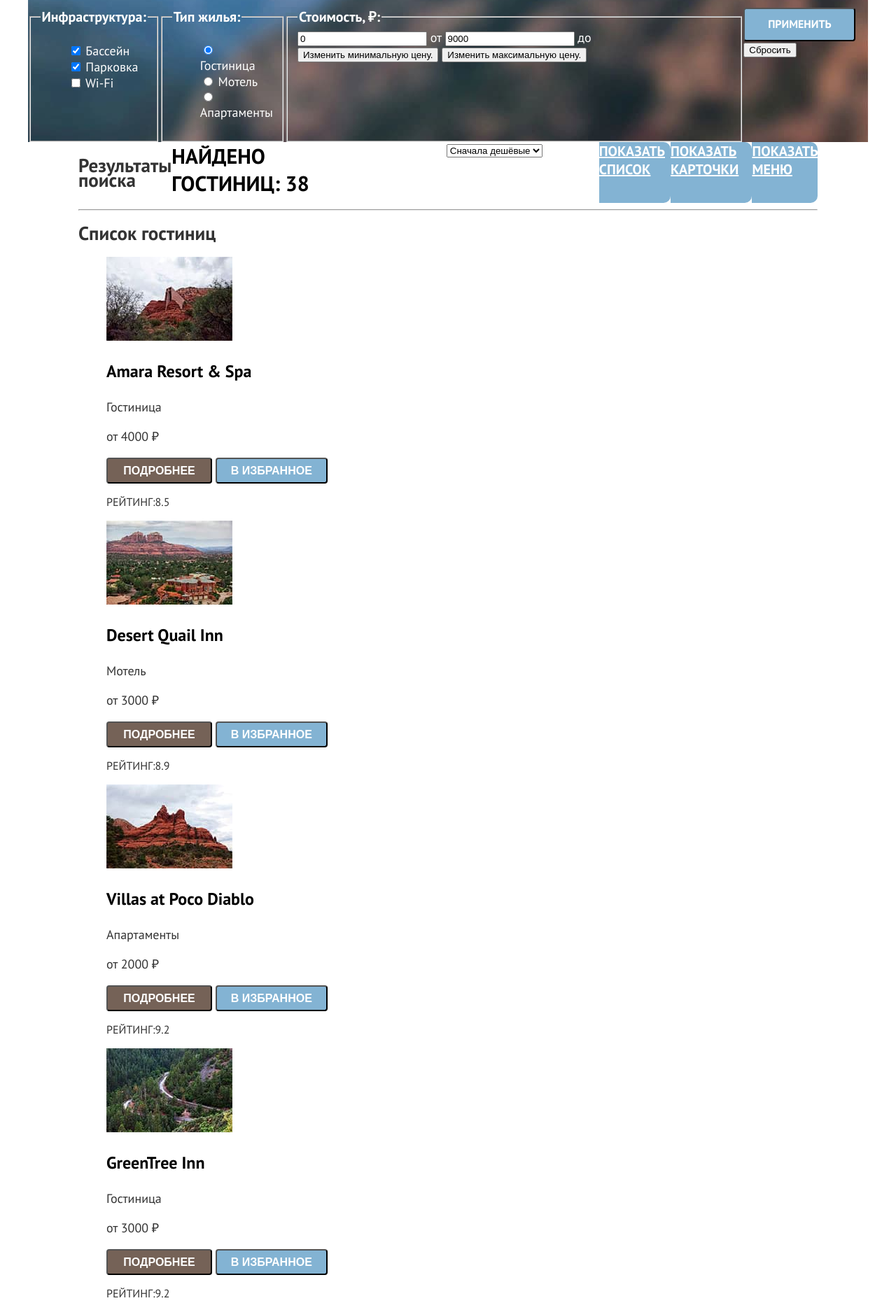
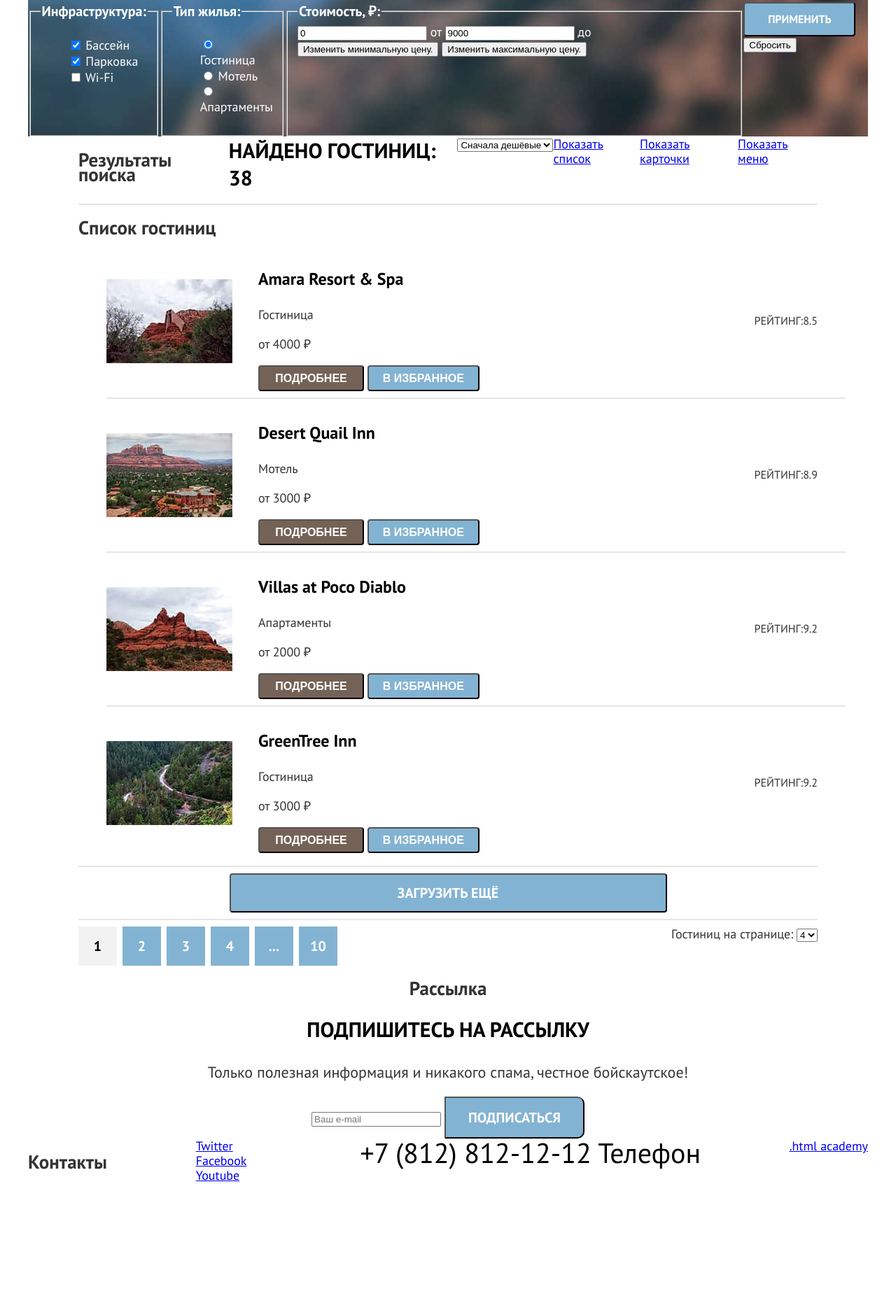
Before and after one commit to AnArtsiom/1847613-sedona-32, a plain HTML site: page hotels.html in a window 1280 px wide. Shown: the part 303-2165 px from the top of the page at 70% size. After the commit the page ends 1996 px from the top, so only its background shows below. Drawn offline with Linux system fonts and the light colour scheme.

Commit message:
Исправил ошибки

```diff
--- a/hotels.html
+++ b/hotels.html
@@ -151,23 +151,25 @@
 				<section class="hotels-sort">
 					<h2 class="visually-hidden">Результаты поиска</h2>
 					<span class="hotels-sort-title">найдено гостиниц: <span class="hotels_number">38</span></span>
+					<div class="sorting-type-wrapper">
 						<form class="hotels-sorting-type">
 							<select class="select-control" name="sorting">
 								<option value="cheap">Сначала дешёвые</option>
 								<option value="expensive">Сначала дорогие</option>
 							</select>
 						</form>
-					<a href="#" class="button">
+						<a href="#" class="button-menu">
 							<span class="visually-hidden">Показать список</span>
 						</a>
-					<a href="#" class="button">
+						<a href="#" class="button-menu">
 							<span class="visually-hidden">Показать карточки</span>
 						</a>
-					<a href="#" class="button">
+						<a href="#" class="button-menu">
 							<span class="visually-hidden">Показать меню</span>
 						</a>
+					</div>
 				</section>
-				<hr>
+				<hr class="divider">
 				<section class="hotels-catalog">
 					<h2 class="visually-hidden">Список гостиниц</h2>
 					<ul class="hotels-cards">
@@ -183,6 +185,7 @@
 									<button class="favourites">В избранное</button>
 								</div>
 							</div>
+							<div class="hotel-card-rating-wrapper">
 								<div class="hotel-card-rating_block">
 									<span class="star" data-rating="1"></span>
 									<span class="star" data-rating="2"></span>
@@ -191,8 +194,9 @@
 									<span class="star" data-rating="5"></span>
 								</div>
 								<p class="hotel-card-rating">РЕЙТИНГ:<span>8.5</span></p>
+							</div>
 						</li>
-
+						<hr class="divider">
 						<li class="hotel-card">
 							<img src="img/hotels/hotels-cards/desert-quali.jpg" width="180" height="120"
 								alt="Desert Quail Inn" class="hotel-card-img">
@@ -205,6 +209,7 @@
 									<button class="favourites">В избранное</button>
 								</div>
 							</div>
+							<div class="hotel-card-rating-wrapper">
 								<div class="hotel-card-rating_block">
 									<span class="star" data-rating="1"></span>
 									<span class="star" data-rating="2"></span>
@@ -213,8 +218,9 @@
 									<span class="star" data-rating="5"></span>
 								</div>
 								<p class="hotel-card-rating">РЕЙТИНГ:<span>8.9</span></p>
+							</div>
 						</li>
-
+						<hr class="divider">
 						<li class="hotel-card">
 							<img src="img/hotels/hotels-cards/villas.jpg" width="180" height="120"
 								alt="Villas at Poco Diablo" class="hotel-card-img">
@@ -227,6 +233,7 @@
 									<button class="favourites">В избранное</button>
 								</div>
 							</div>
+							<div class="hotel-card-rating-wrapper">
 								<div class="hotel-card-rating_block">
 									<span class="star" data-rating="1"></span>
 									<span class="star" data-rating="2"></span>
@@ -235,8 +242,9 @@
 									<span class="star" data-rating="5"></span>
 								</div>
 								<p class="hotel-card-rating">РЕЙТИНГ:<span>9.2</span></p>
+							</div>
 						</li>
-
+						<hr class="divider">
 						<li class="hotel-card">
 							<img src="img/hotels/hotels-cards/green-tree.jpg" width="180" height="120"
 								alt="GreenTree Inn" class="hotel-card-img">
@@ -249,6 +257,7 @@
 									<button class="favourites">В избранное</button>
 								</div>
 							</div>
+							<div class="hotel-card-rating-wrapper">
 								<div class="hotel-card-rating_block">
 									<span class="star" data-rating="1"></span>
 									<span class="star" data-rating="2"></span>
@@ -257,9 +266,12 @@
 									<span class="star" data-rating="5"></span>
 								</div>
 								<p class="hotel-card-rating">РЕЙТИНГ:<span>9.2</span></p>
+							</div>
 						</li>
 					</ul>
+					<hr class="divider">
 					<button class="button hotels-show-more" type="button">Загрузить ещё</button>
+					<hr class="divider">
 				</section>
 
 				<section class="pagination">
@@ -313,17 +325,17 @@
 			<h2 class="visually-hidden">Контакты</h2>
 			<ul class="footer-social-list">
 				<li class="footer-social-item">
-					<a href="https://twitter.com/htmlacademy_ru" class="button">
+					<a href="https://twitter.com/htmlacademy_ru" class="button-social--twitter">
 						<span class="visually-hidden">Twitter</span>
 					</a>
 				</li>
 				<li class="footer-social-item">
-					<a href="https://www.facebook.com/htmlacademy" class="button">
+					<a href="https://www.facebook.com/htmlacademy" class="button-social--facebook">
 						<span class="visually-hidden">Facebook</span>
 					</a>
 				</li>
 				<li class="footer-social-item">
-					<a href="https://www.youtube.com/c/HTMLAcademyRUS" class="button">
+					<a href="https://www.youtube.com/c/HTMLAcademyRUS" class="button-social--youtube">
 						<span class="visually-hidden">Youtube</span>
 					</a>
 				</li>
--- a/styles/styles.css
+++ b/styles/styles.css
@@ -1,3 +1,9 @@
+*,
+*::before,
+*::after {
+	box-sizing: border-box;
+}
+
 @font-face {
 	font-family: "PT Sans";
 	font-style: normal;
@@ -35,6 +41,7 @@ body {
 /* navigation */
 .navigation {
 	display: flex;
+	justify-content: space-between;
 	width: 1200px;
 	margin: 0 auto;
 }
@@ -42,13 +49,12 @@ body {
 .navigation-list {
 	margin: 0;
 	padding: 0;
-	width: 320px;
+	width: 309px;
 	list-style: none;
 }
 
 .navigation-user {
-	width: 280px;
-	margin-left: auto;
+	width: 250px;
 }
 
 .navigation-link {
@@ -61,6 +67,8 @@ body {
 
 .button-nav {
 	display: inline-block;
+	width: 160px;
+	padding: 9px;
 	border-radius: 4px;
 	background-color: #756257;
 	font-size: 16px;
@@ -143,6 +151,7 @@ body {
 
 .advantages-list-item {
 	width: 400px;
+	background-repeat: no-repeat;
 }
 
 .advantages-list-item:nth-child(2n + 1) {
@@ -164,7 +173,7 @@ body {
 .advantages-list .advantages-list-item--housing {
 	background-image: url('../img/index/advantages/housing.svg');
 	background-size: 75px 72px;
-	background-repeat: no-repeat;
+
 }
 
 .advantages-list .advantages-list-item--food {
@@ -177,7 +186,6 @@ body {
 .advantages-list .advantages-list-item--souvenirs {
 	background-image: url('../img/index/advantages/souvenirs.svg');
 	background-size: 64px 76px;
-	background-repeat: no-repeat;
 }
 
 /* SEARCH */
@@ -200,6 +208,8 @@ body {
 
 .search-link {
 	display: inline-block;
+	width: 575px;
+    padding: 12px;
 	border-radius: 10px;
 	background-color: #756257;
 	font-size: 20px;
@@ -240,6 +250,8 @@ body {
 }
 
 .button {
+	width: 200px;
+	padding: 15px;
 	border-radius: 0px 10px 10px 0px;
 	background-color: #83b3d3;
 	font-size: 20px;
@@ -254,7 +266,7 @@ body {
 
 .footer-social-link {
 	display: flex;
-	justify-content: space-around;
+	justify-content: space-between;
 	width: 1200px;
 	margin: 0 auto;
 }
@@ -263,7 +275,6 @@ body {
 	margin: 0;
 	padding: 0;
 	width: 108px;
-	margin-right: auto;
 	list-style: none;
 }
 
@@ -272,11 +283,6 @@ body {
 	line-height: 40px;
 	color: #000;
 	text-decoration: none;
-}
-
-.footer-htmlacademy-link {
-	margin-left: auto;
-	margin-right: 72px;
 }
 
 /* HOTELS */
@@ -298,6 +304,7 @@ body {
 }
 
 .breadcrumbs {
+	display: flex;
 	font-size: 16px;
 	line-height: 21px;
 	list-style: none;
@@ -332,24 +339,24 @@ body {
 
 .hotels-sort {
 	display: flex;
+	justify-content: space-between;
+}
+
+.sorting-type-wrapper {
+	display: flex;
 }
 
 .hotels-sort-title {
 	font-size: 30px;
 	font-weight: 700;
 	line-height: 39px;
-	margin-right: 192px;
 	color: #000;
 	text-transform: uppercase;
 }
 
-.select-control {
-	margin-right: 81px;
-}
-
 .button-submit {
-	height: 48px;
 	width: 160px;
+	padding: 12px;
 	border-radius: 4px;
 	font-size: 16px;
 	line-height: 21px;
@@ -362,6 +369,21 @@ body {
 
 .hotels-cards {
 	list-style: none;
+}
+
+.hotel-card {
+	display: flex;
+	align-items: center;
+	width: 100%;
+	justify-content: space-between;
+}
+
+.hotel-card-img {
+	margin-right: 37px;
+}
+
+.hotel-card-about {
+	margin-right: auto;
 }
 
 .hotel-card-about-title {
@@ -387,6 +409,11 @@ body {
 	text-transform: uppercase;
 }
 
+.divider {
+width: 1056px;
+border: 1px solid #E6E6E6;
+}
+
 .hotel-card-rating {
 	font-size: 16px;
 	line-height: 21px;
@@ -406,8 +433,10 @@ body {
 }
 
 .hotels-show-more {
-	height: 55px;
+	display: block;
+	margin: 0 auto;
 	width: 625px;
+	padding: 13px;
 	border-radius: 4px;
 	background-color: #83B3D3;
 	font-size: 20px;
@@ -431,7 +460,16 @@ body {
 	list-style: none;
 }
 
+.pagination-item {
+	margin-right: 8px;
+}
+
+.pagination-item:last-child {
+	margin: 0px;
+}
+
 .pagination-link {
+	padding: 15px;
 	display: inline-block;
 	color: #FFFFFF;
 	background-color: #83B3D3;
@@ -440,7 +478,6 @@ body {
 	font-weight: 700;
 	line-height: 26px;
 	width: 55px;
-	height: 55px;
 	text-align: center;
 }
 
```
Also changed, not shown: index.html (+3 -3 lines). Lines whose indentation alone changed are shown as unchanged.
